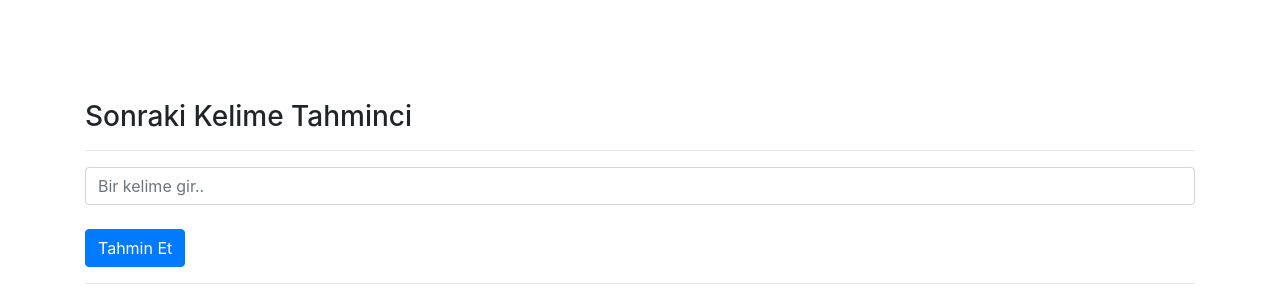
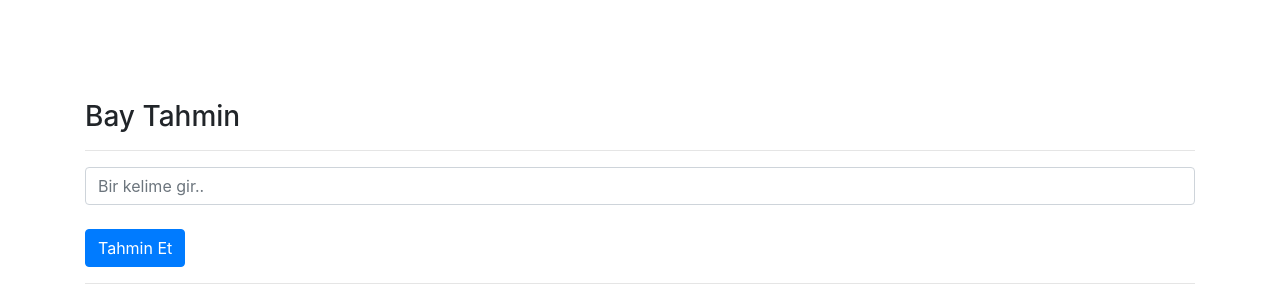
Before and after one commit to mdurmuss/word-predictor, a Flask app: template templates/index.html in a window 1280 px wide. Shown: the top 300 px of the page. Run offline with Flask 2, Linux system fonts and the light colour scheme; the template is opened without the code that fills it, so the values that code supplies are empty; some libraries are stand-ins or nearby versions.

Commit message:
title updated

```diff
--- a/templates/index.html
+++ b/templates/index.html
@@ -10,7 +10,7 @@
 </head>
 <body>
     <div style = "margin-top: 100px;" class = "container" >
-        <h3>Sonraki Kelime Tahminci</h3>
+        <h3>Bay Tahmin</h3>
         <hr>
 
         <form action="/add" method = "post">
```
